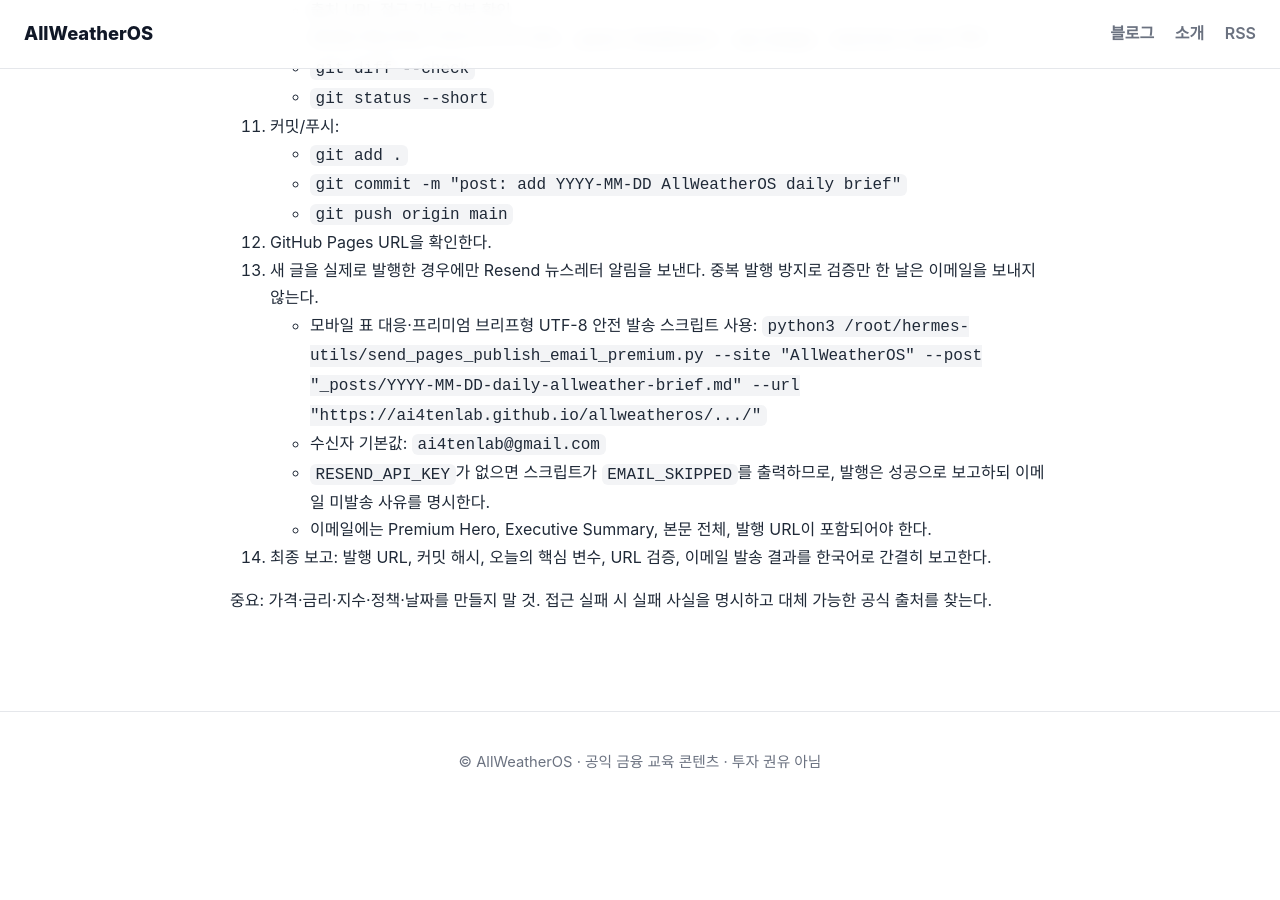
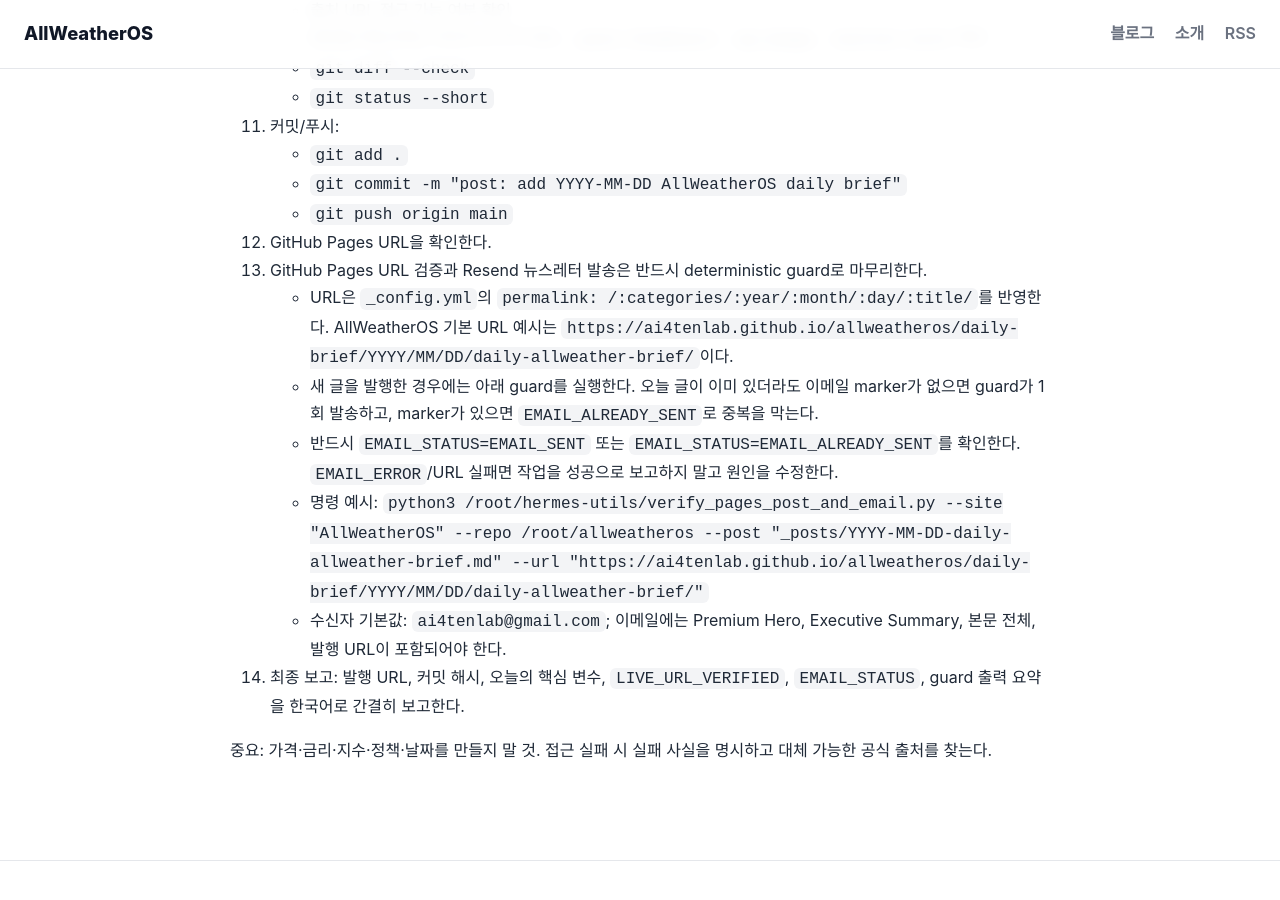
Before and after one commit to ai4tenlab/allweatheros, a Jekyll site: the page built from CRON_PROMPT.md, in a window 1280 px wide and 900 px high, scrolled down 1571 px. Built offline with Jekyll 4.4.1, drawn with Linux system fonts in a browser that asks for light colours; our own code applies the rules of GitHub Pages for plain Markdown files; before the commit the page ends 2385 px from its top, so only the background shows below that.

Commit message:
fix: enforce post email delivery guard

```diff
--- a/CRON_PROMPT.md
+++ b/CRON_PROMPT.md
@@ -48,12 +48,13 @@
    - `git commit -m "post: add YYYY-MM-DD AllWeatherOS daily brief"`
    - `git push origin main`
 12. GitHub Pages URL을 확인한다.
-13. 새 글을 실제로 발행한 경우에만 Resend 뉴스레터 알림을 보낸다. 중복 발행 방지로 검증만 한 날은 이메일을 보내지 않는다.
-   - 모바일 표 대응·프리미엄 브리프형 UTF-8 안전 발송 스크립트 사용:
-     `python3 /root/hermes-utils/send_pages_publish_email_premium.py --site "AllWeatherOS" --post "_posts/YYYY-MM-DD-daily-allweather-brief.md" --url "https://ai4tenlab.github.io/allweatheros/.../"`
-   - 수신자 기본값: `ai4tenlab@gmail.com`
-   - `RESEND_API_KEY`가 없으면 스크립트가 `EMAIL_SKIPPED`를 출력하므로, 발행은 성공으로 보고하되 이메일 미발송 사유를 명시한다.
-   - 이메일에는 Premium Hero, Executive Summary, 본문 전체, 발행 URL이 포함되어야 한다.
-13. 최종 보고: 발행 URL, 커밋 해시, 오늘의 핵심 변수, URL 검증, 이메일 발송 결과를 한국어로 간결히 보고한다.
+13. GitHub Pages URL 검증과 Resend 뉴스레터 발송은 반드시 deterministic guard로 마무리한다.
+   - URL은 `_config.yml`의 `permalink: /:categories/:year/:month/:day/:title/`를 반영한다. AllWeatherOS 기본 URL 예시는 `https://ai4tenlab.github.io/allweatheros/daily-brief/YYYY/MM/DD/daily-allweather-brief/`이다.
+   - 새 글을 발행한 경우에는 아래 guard를 실행한다. 오늘 글이 이미 있더라도 이메일 marker가 없으면 guard가 1회 발송하고, marker가 있으면 `EMAIL_ALREADY_SENT`로 중복을 막는다.
+   - 반드시 `EMAIL_STATUS=EMAIL_SENT` 또는 `EMAIL_STATUS=EMAIL_ALREADY_SENT`를 확인한다. `EMAIL_ERROR`/URL 실패면 작업을 성공으로 보고하지 말고 원인을 수정한다.
+   - 명령 예시:
+     `python3 /root/hermes-utils/verify_pages_post_and_email.py --site "AllWeatherOS" --repo /root/allweatheros --post "_posts/YYYY-MM-DD-daily-allweather-brief.md" --url "https://ai4tenlab.github.io/allweatheros/daily-brief/YYYY/MM/DD/daily-allweather-brief/"`
+   - 수신자 기본값: `ai4tenlab@gmail.com`; 이메일에는 Premium Hero, Executive Summary, 본문 전체, 발행 URL이 포함되어야 한다.
+14. 최종 보고: 발행 URL, 커밋 해시, 오늘의 핵심 변수, `LIVE_URL_VERIFIED`, `EMAIL_STATUS`, guard 출력 요약을 한국어로 간결히 보고한다.
 
 중요: 가격·금리·지수·정책·날짜를 만들지 말 것. 접근 실패 시 실패 사실을 명시하고 대체 가능한 공식 출처를 찾는다.
```
